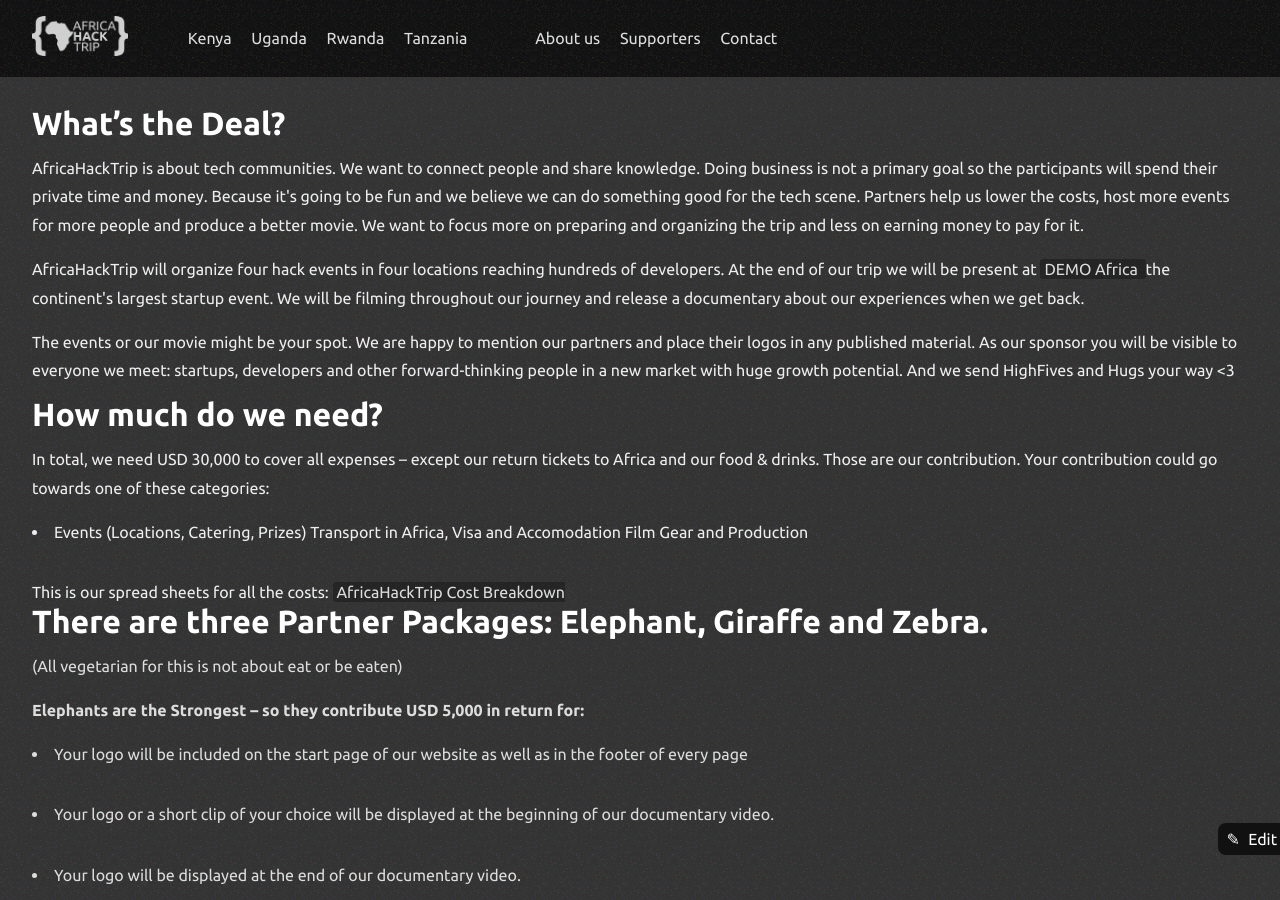
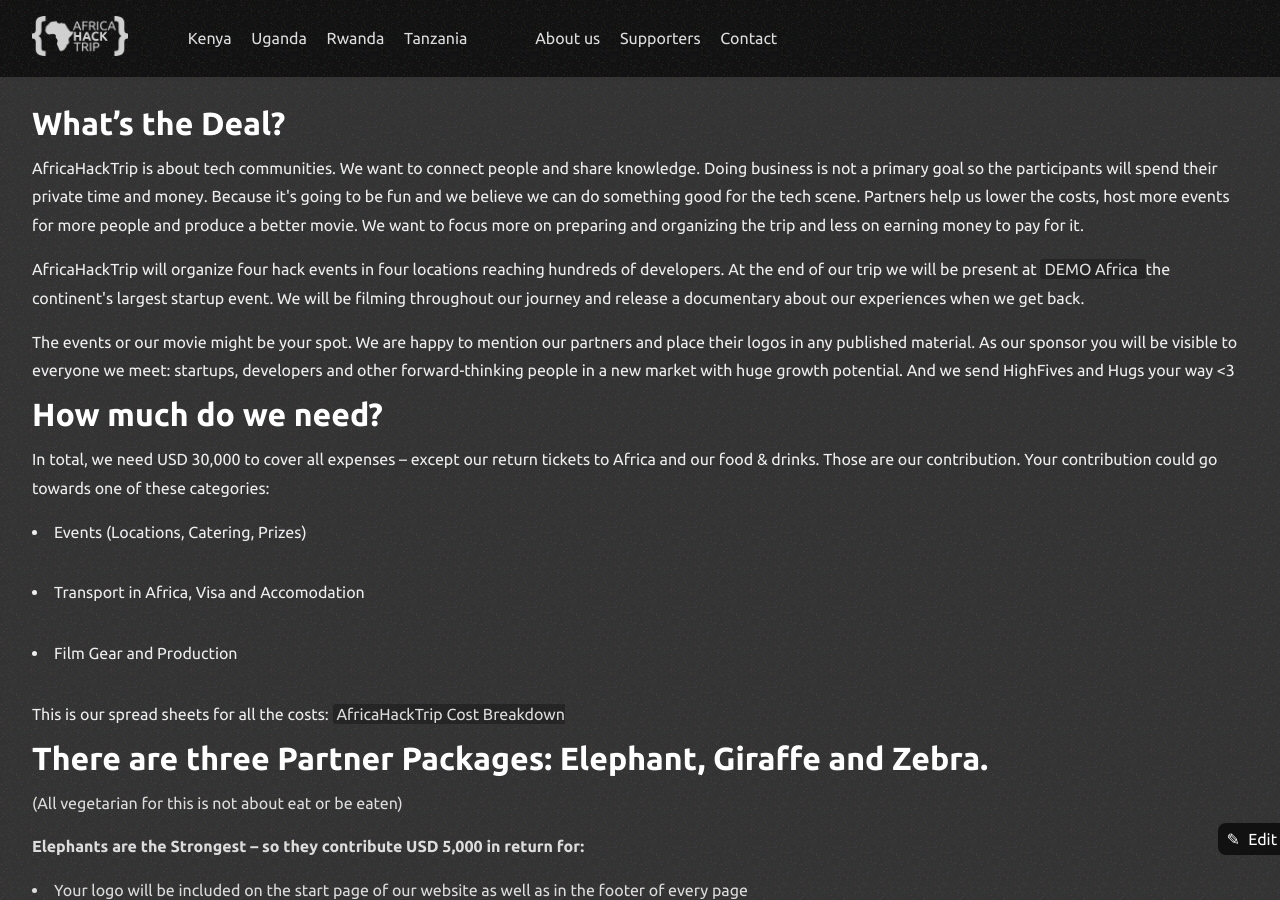
Before and after one commit to AfricaHackTrip/website-before-trip, a Jekyll site: the page built from sponsoring.html, in a window 1280 px wide and 900 px high. Built offline with Jekyll 4.4.1, drawn with Linux system fonts in a browser that asks for light colours; nearby versions of some CDN libraries.

Commit message:
Nochmal Leerzeilen und so..
Menno!

```diff
--- a/sponsoring.html
+++ b/sponsoring.html
@@ -40,15 +40,18 @@
   <ul>
     <li>
       Events (Locations, Catering, Prizes)
-
+    </li>
+    <li>
       Transport in Africa, Visa and Accomodation
-
+    </li>
+    <li>
       Film Gear and Production
     </li>
   </ul>
 
 This is our spread sheets for all the costs:
 <a href="https://docs.google.com/document/d/1LXG2N8S-CB9ltruBT_H9khO7N60AJbUGKaYTs2-6mhs/edit?usp=sharing"> AfricaHackTrip Cost Breakdown
+  </p>
 
 
   <h2>
@@ -101,6 +104,7 @@
       Your logo will be displayed at the end our our documentary video.
     </li>
   </ul>
+    </p>
 
   <p>
   <strong>…or you tell us how you would like to partner up with us, and we will work out a customized package with you. </strong> <a href="mailto:hello@africahacktrip.org?subject=AfricaHackTrip">Just get in touch with us</a></p>
```
